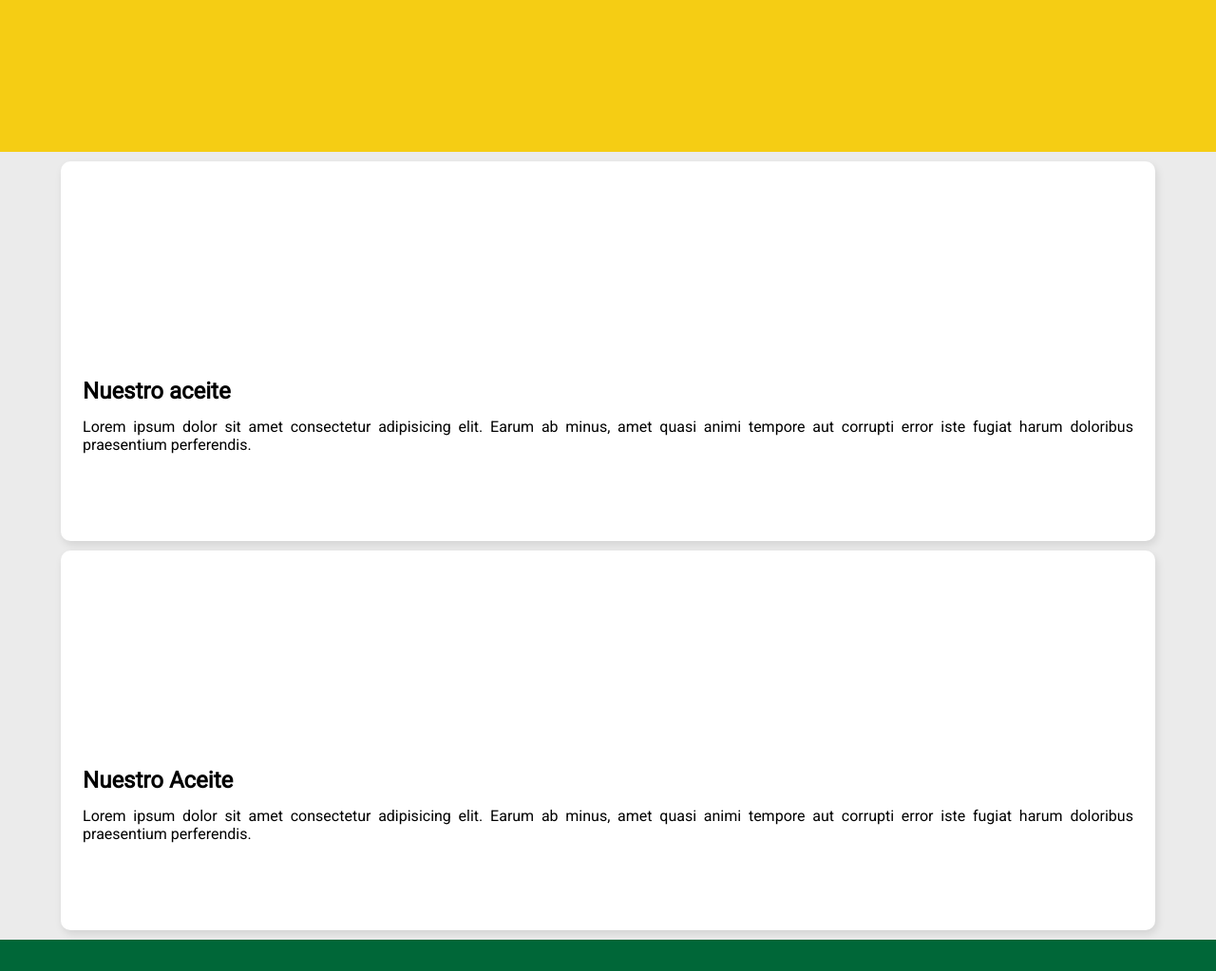
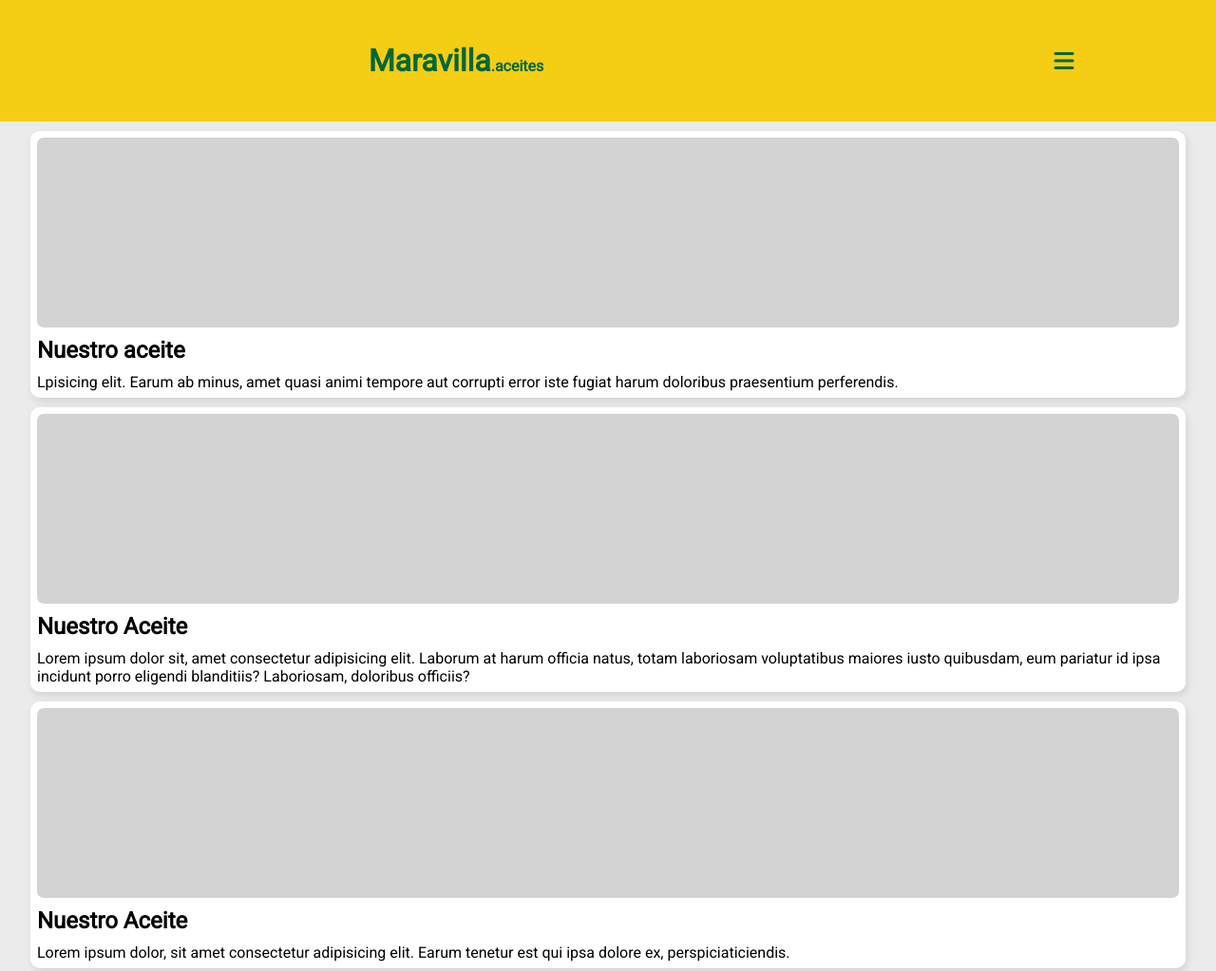
Before and after one commit to gastonslv/JavaScript, a plain HTML site: page PreEntrega2_Silvestre/index.html in a window 1280 px wide. Shown: the top 1023 px of the page at 95% size. Drawn offline with Linux system fonts and the light colour scheme.

Commit message:
embedded cards and header

```diff
--- a/PreEntrega2_Silvestre/index.html
+++ b/PreEntrega2_Silvestre/index.html
@@ -6,13 +6,22 @@
     <meta charset="UTF-8">
     <meta name="viewport" content="width=device-width, initial-scale=1.0">
     <link rel="stylesheet" href="./css/style.css">
+
     <title>Maravilla | Home</title>
 </head>
 
 <body>
 
     <header>
+        <input type="checkbox" id="dropdownMenu">
+        <h1>Maravilla<p>.aceites</p></h1>
+        <label for="dropdownMenu">
+            <i class="fa-solid fa-bars fa-xl" style="color: #006738"></i>
+        </label>
+        <!-- dropdownMenu -->
+        <div id="menu">
 
+        </div>
     </header>
 
     <main>
@@ -21,23 +30,39 @@
 
             </div>
             <h2 class="card-title">Nuestro aceite</h2>
-            <p class="card-description">Lorem ipsum dolor sit amet consectetur adipisicing elit. Earum ab minus, amet quasi animi tempore aut corrupti error iste fugiat harum doloribus praesentium perferendis.</p>
+            <p class="card-description">
+                Lpisicing elit. Earum ab minus, amet quasi animi tempore aut corrupti error iste
+                fugiat harum doloribus praesentium perferendis.
+            </p>
         </div>
         <div class="card">
             <div class="card-img">
 
             </div>
             <h2 class="card-title">Nuestro Aceite</h2>
-            <p class="card-description">Lorem ipsum dolor sit amet consectetur adipisicing elit. Earum ab minus, amet quasi animi tempore aut corrupti error iste fugiat harum doloribus praesentium perferendis.</p>
+            <p class="card-description">
+                Lorem ipsum dolor sit, amet consectetur adipisicing elit. Laborum at harum officia natus, totam
+                laboriosam voluptatibus maiores iusto quibusdam, eum pariatur id ipsa incidunt porro eligendi
+                blanditiis? Laboriosam, doloribus officiis?
+            </p>
+        </div>
+        <div class="card">
+            <div class="card-img">
+
+            </div>
+            <h2 class="card-title">Nuestro Aceite</h2>
+            <p class="card-description">
+                Lorem ipsum dolor, sit amet consectetur adipisicing elit. Earum tenetur est qui
+                ipsa dolore ex, perspiciaticiendis.
+            </p>
         </div>
     </main>
-
 
     <footer>
         <p>@2024 Maravilla. Todos los derechos reservados.</p>
     </footer>
 
-    <script></script>
+    <script src="https://kit.fontawesome.com/d4e0b3f5d6.js" crossorigin="anonymous"></script>
 </body>
 
 </html>
--- a/PreEntrega2_Silvestre/scss/main.scss
+++ b/PreEntrega2_Silvestre/scss/main.scss
@@ -11,11 +11,52 @@ body {
     font-family: $font;
     background-color: $bg-color;
 
-    @include height-width(auto, 100vw);
+    @include height-width(auto, 100%);
 
     header {
-        @include height-width(20vh, 100%);
+        @include height-width(16vh, 100%);
         background-color: $primary-color;
+
+        display: grid;
+        grid-template-columns: 75% 25%;
+        grid-template-rows: 100%;
+        grid-template-areas: "logo menu";
+
+        justify-items: center;
+        align-items: center;
+
+        #dropdownMenu {
+            display: none;
+
+            &:checked + h1 + label + #menu {
+                top: 0%;
+                transition: top 0.2s ease;
+            }
+        }
+
+        h1 {
+            grid-area: logo;
+            color: $secondary-color;
+            display: inline-block;
+            p {
+                display: inline-block;
+                font-size: 0.5em;
+            }
+        }
+
+        i {
+            grid-area: menu;
+        }
+
+        #menu {
+            // @include height-width(100vh, 100vw);
+            // z-index: 10;
+            // top: -100%;
+            // background-color: $primary-color;
+
+        }
+
+
     }
 
     main {
@@ -28,7 +69,6 @@ body {
         .card {
             @include card();
         }
-
     }
 
     footer {
@@ -37,14 +77,10 @@ body {
         background-color: $secondary-color;
         color: #FFFFFF;
         font-weight: 300;
-        font-size: 0.9em;
+        font-size: 0.8em;
 
         display: flex;
         justify-content: center;
         align-items: center;
-
-
-
-
     }
 }
--- a/PreEntrega2_Silvestre/scss/mixins/_mixins.scss
+++ b/PreEntrega2_Silvestre/scss/mixins/_mixins.scss
@@ -4,35 +4,27 @@
 }
 
 @mixin card() {
-    @include height-width(400px, 90vw);
+    @include height-width(auto, 95%);
     background-color: #FFFFFF;
     margin-top: 10px;
     box-shadow: 2px 4px 8px rgba(0, 0, 0, 0.1);
     border-radius: 10px;
 
-    display: grid;
-    grid-template-columns: 2% 96% 2%;
-    grid-template-rows: 2% 55% 10.5% 30.5% 2%;
-    grid-template-areas:
-    ". . ."
-    ". photo ."
-    ". title ."
-    ". text ."
-    ". . .";
+    row-gap: 10px;
+    padding: 7px;
+
+    display: flex;
+    flex-direction: column;
+    justify-content: space-between;
 
     .card-img {
-        grid-area: photo;
-
-    }
-
-    .card-title {
-        grid-area: title;
-        text-align: start;
-
+        @include height-width(200px, auto );
+        background-color: lightgray;
+        border-radius: 7px;
     }
 
     .card-description {
-        grid-area: text;
-        text-align: justify;
+
+        flex-grow: 1; // the text can grow
     }
 }
```
Also changed, not shown: PreEntrega2_Silvestre/css/main.css, 1 other file.
